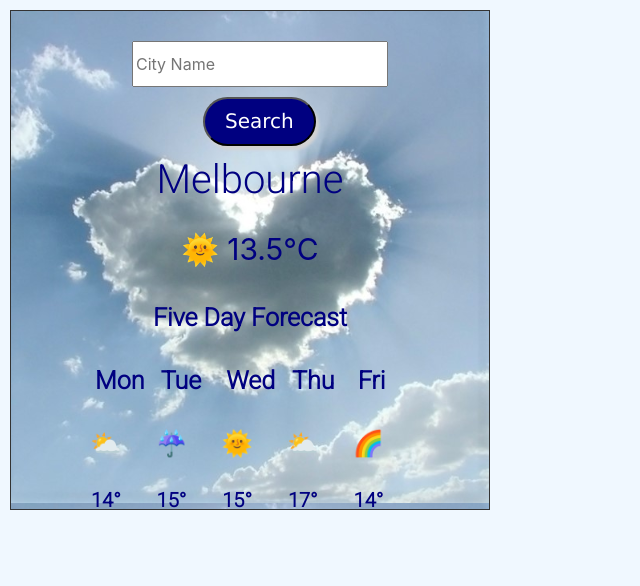
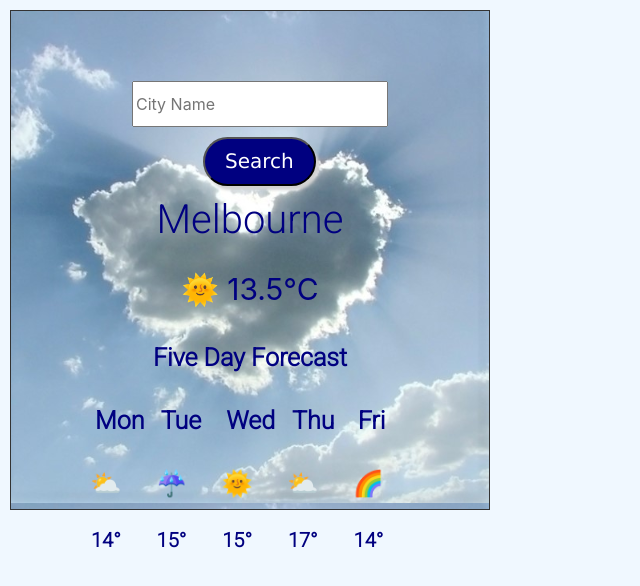
Before and after one commit to Josie-101/weather-react, a React (Create React App) app: page / in a window 1280 px wide. Shown: the top 586 px of the page, without its empty margins (0-640 px from the left). Built offline with nearby package versions, Linux system fonts and the light colour scheme.

Commit message:
Updated formatting

```diff
--- a/src/index.css
+++ b/src/index.css
@@ -83,8 +83,9 @@ body {
 .search-form {
   display: block;
   margin: 0, auto;
-  margin-top: 30px;
+  margin-top: 50px;
   margin-left: 20px;
+  padding-top: 20px;
 }
 
 .local-temperature {
```
